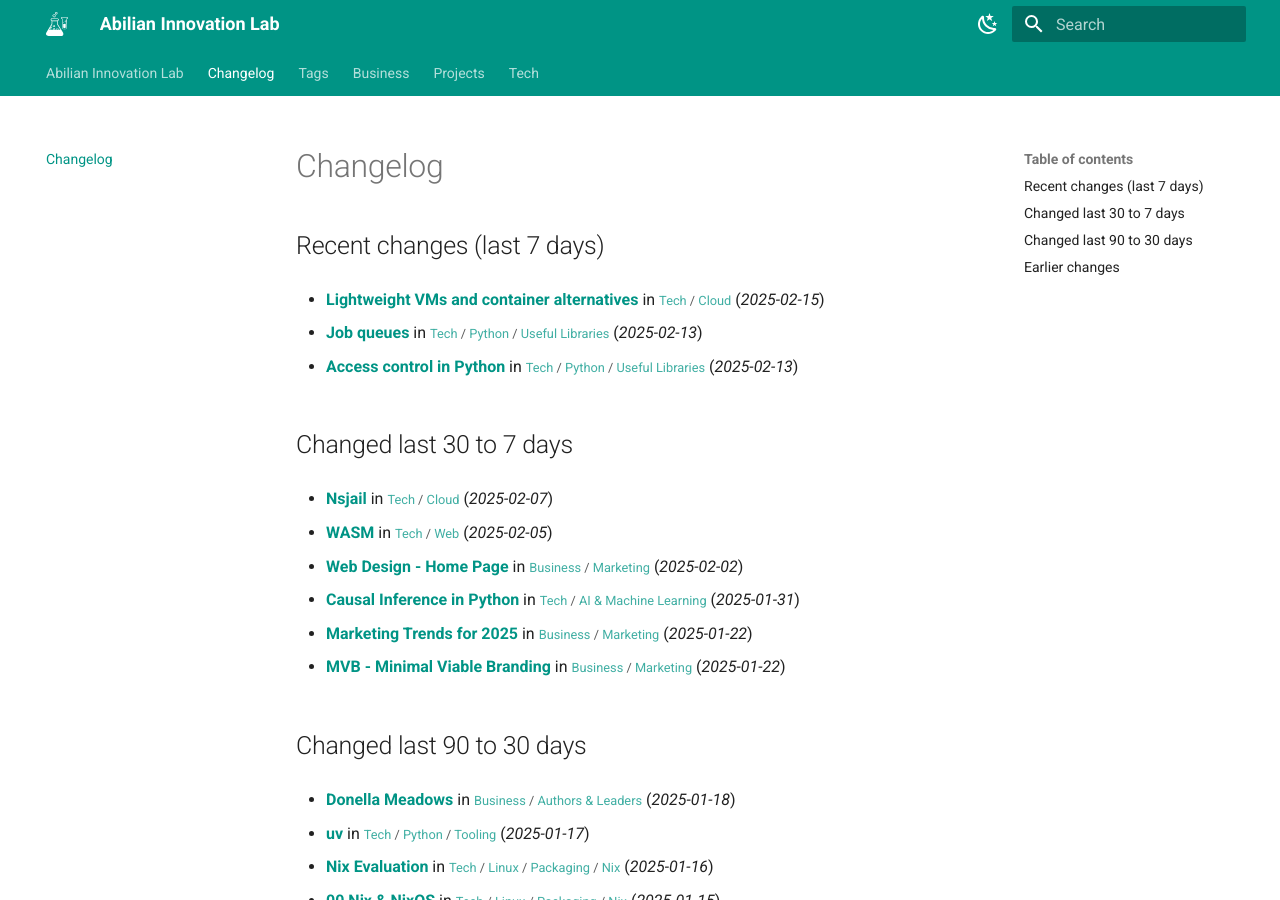
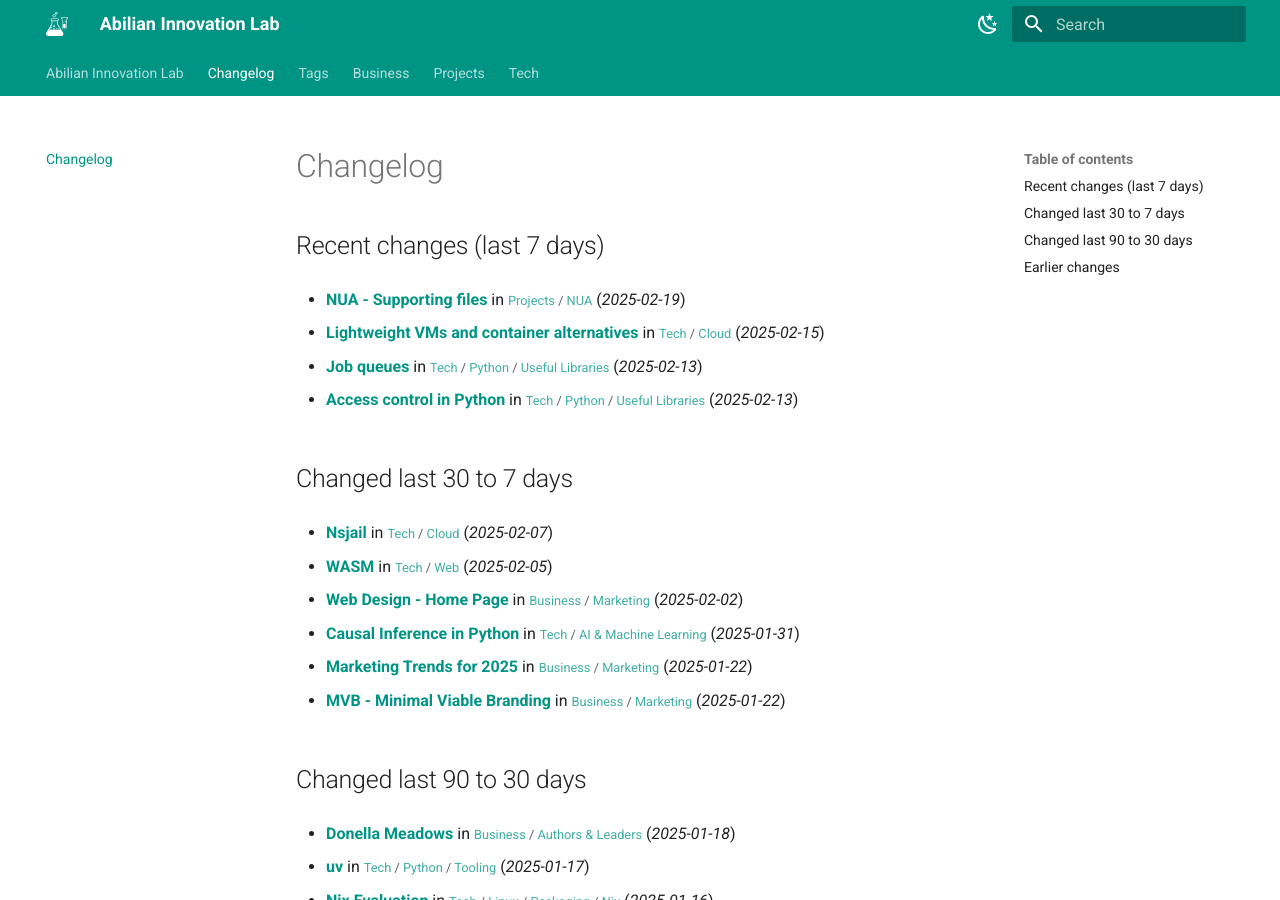
Before and after one commit to abilian/lab.abilian.com, an MkDocs documentation site: the page built from docs/changelog.md, in a window 1280 px wide and 900 px high. Built offline with MkDocs 1.6.1 and Material for MkDocs 9.7.7, drawn with Linux system fonts in a browser that asks for light colours; comment, search, counter and statistics services are not loaded.

Commit message:
Update content

```diff
--- a/docs/changelog.md
+++ b/docs/changelog.md
@@ -1,6 +1,8 @@
 # Changelog
 
 ## Recent changes (last 7 days)
+
+- **[NUA - Supporting files](/Projects/NUA/NUA - Supporting files/)** in <small>[Projects](/Projects/00 Projects/) / [NUA](/Projects/NUA/00 NUA/)</small> (*2025-02-19*)
 
 - **[Lightweight VMs and container alternatives](/Tech/Cloud/Lightweight VMs and container alternatives/)** in <small>[Tech](/Tech/00 Technology/) / [Cloud](/Tech/Cloud/6 pilars AWS/)</small> (*2025-02-15*)
 
```
